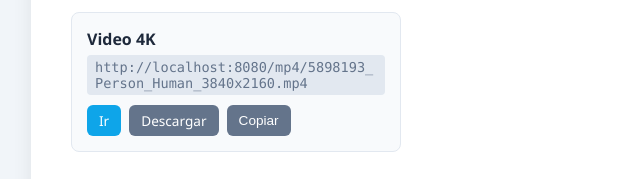
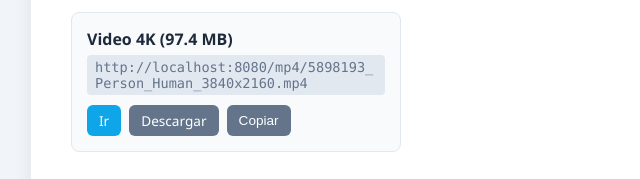
Before and after one commit to TerronesDiaz/Servidor-web-con-serversocket, a plain HTML site: page public/index.html in a window 1280 px wide. Shown: the part 995-1174 px from the top of the page, 59-699 px from the left. Drawn offline with Linux system fonts and the light colour scheme; no server answers.

Commit message:
Actualizar tamaño del video 4K a 97.4 MB

```diff
--- a/public/index.html
+++ b/public/index.html
@@ -54,7 +54,7 @@
                                 <option value="/pdf/file-example_PDF_1MB.pdf">PDF (1 MB)</option>
                                 <option value="/png/file_example_PNG_3MB.png">PNG (3 MB)</option>
                                 <option value="/mp4/sample-30s.mp4">Video Corto (5 MB)</option>
-                                <option value="/mp4/5898193_Person_Human_3840x2160.mp4">Video 4K</option>
+                                <option value="/mp4/5898193_Person_Human_3840x2160.mp4">Video 4K (97.4 MB)</option>
                             </select>
                         </div>
                         <div class="control-group">
@@ -148,7 +148,7 @@
                         </div>
                     </div>
                     <div class="file-card">
-                        <div class="file-name">Video 4K</div>
+                        <div class="file-name">Video 4K (97.4 MB)</div>
                         <div class="file-path">http://localhost:8080/mp4/5898193_Person_Human_3840x2160.mp4</div>
                         <div class="file-actions">
                             <a href="http://localhost:8080/mp4/5898193_Person_Human_3840x2160.mp4" class="btn btn-primary btn-sm" target="_blank">Ir</a>
```
